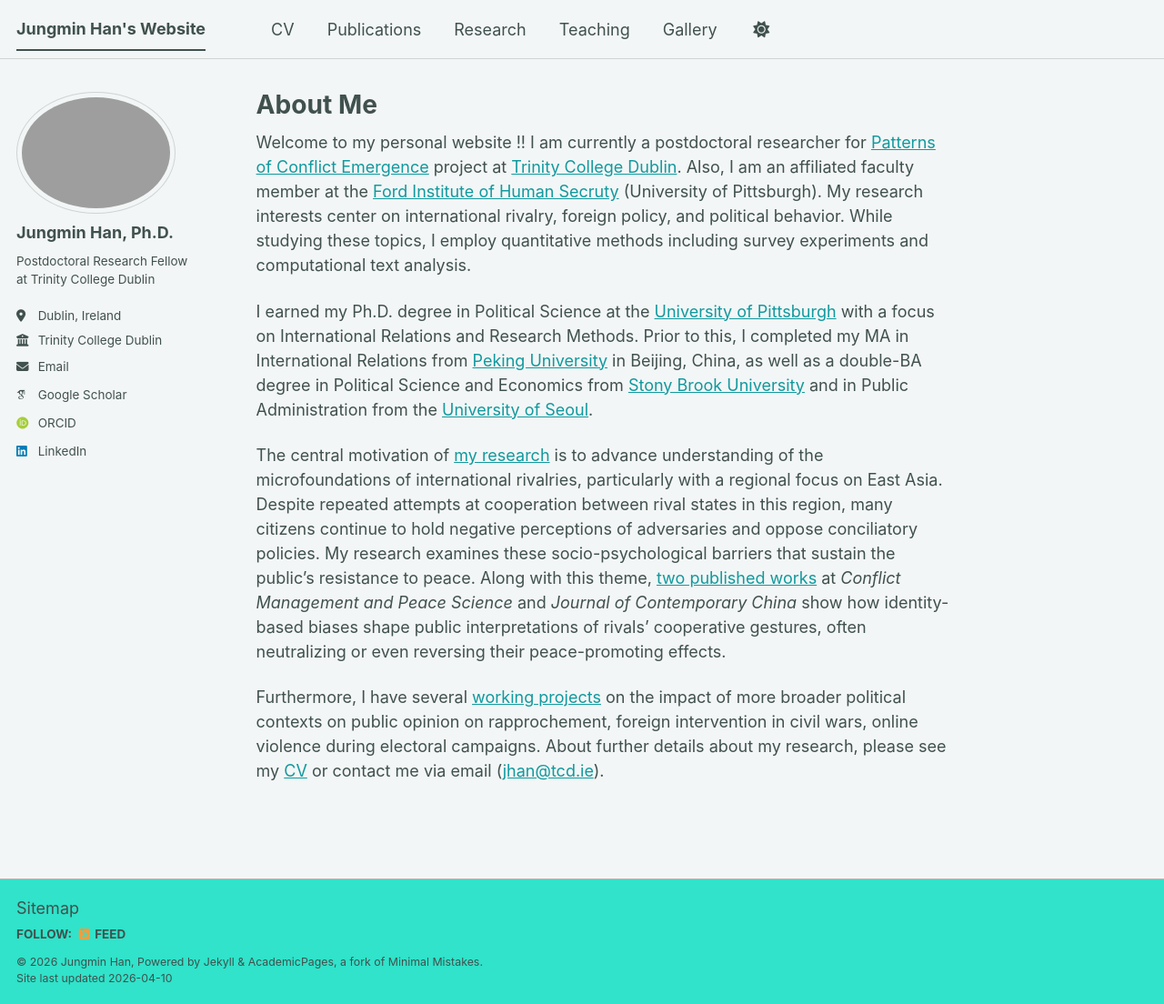
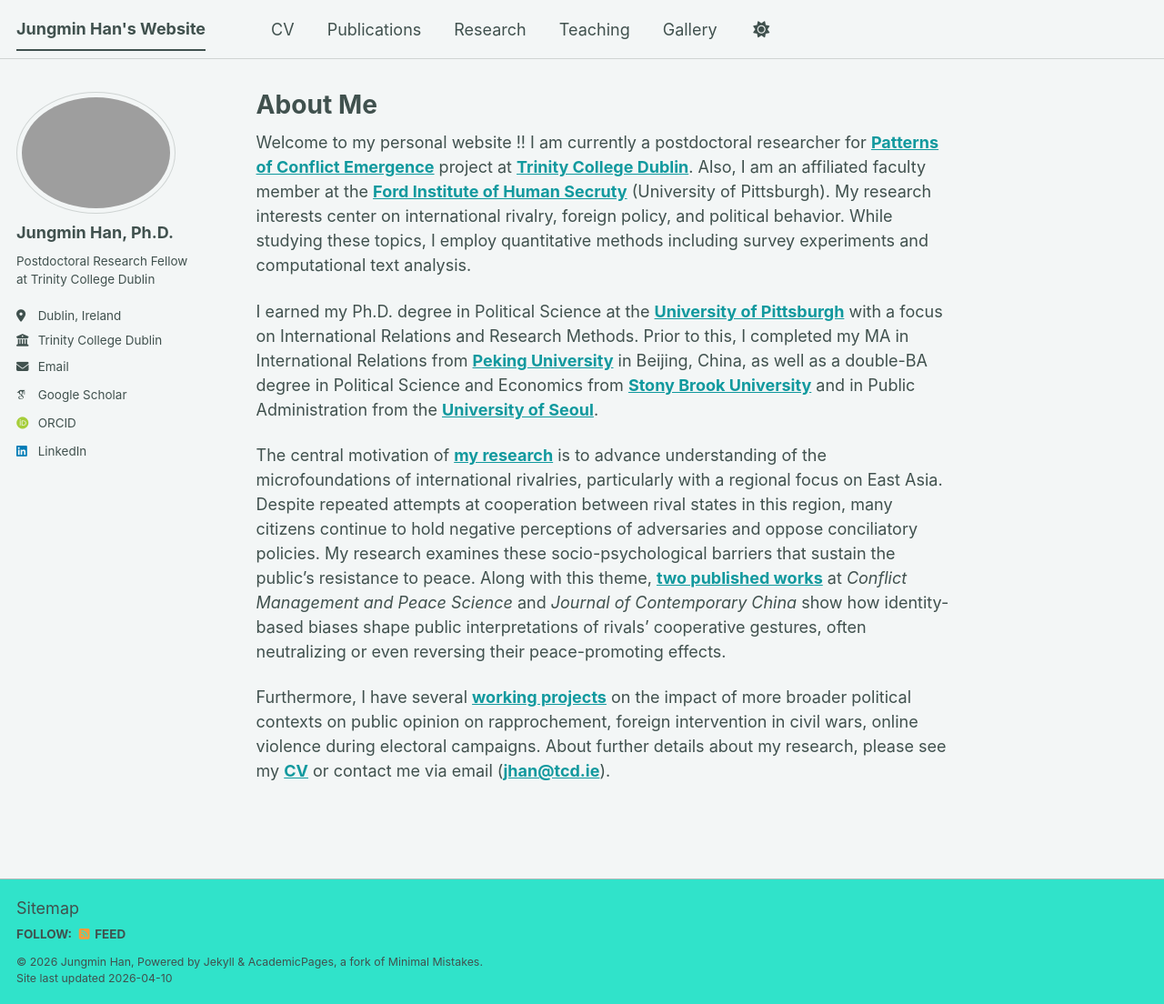
Before and after one commit to jungmin-lawrence-han/jungmin-lawrence-han.github.io, a Jekyll site: the page built from _pages/about.md, in a window 1280 px wide and 1104 px high. Shown: the whole window at 91% size. Built offline with Jekyll 4.4.1, drawn with Linux system fonts in a browser that asks for light colours; some web fonts are replaced; a script bundle is joined from its source files by our own code; library files that are not in the unit come from our copies.

Commit message:
Update main.scss

```diff
--- a/assets/css/main.scss
+++ b/assets/css/main.scss
@@ -41,3 +41,9 @@
     "vendor/font-awesome/solid",
     "vendor/font-awesome/brands"
 ;
+
+/* Custom overrides */
+.post a, .about-text a, p a {
+  text-decoration: none;
+  font-weight: bold;
+}
```
